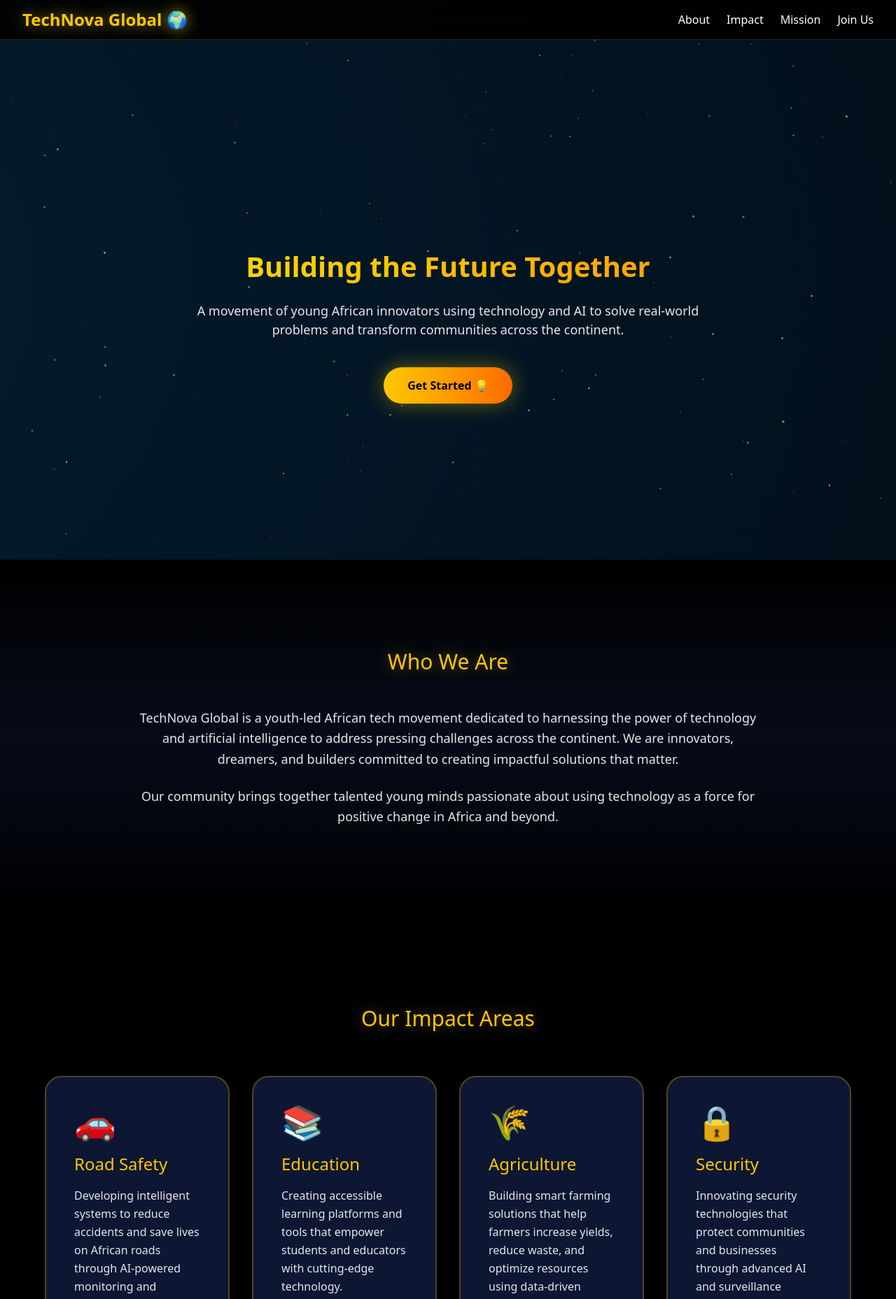
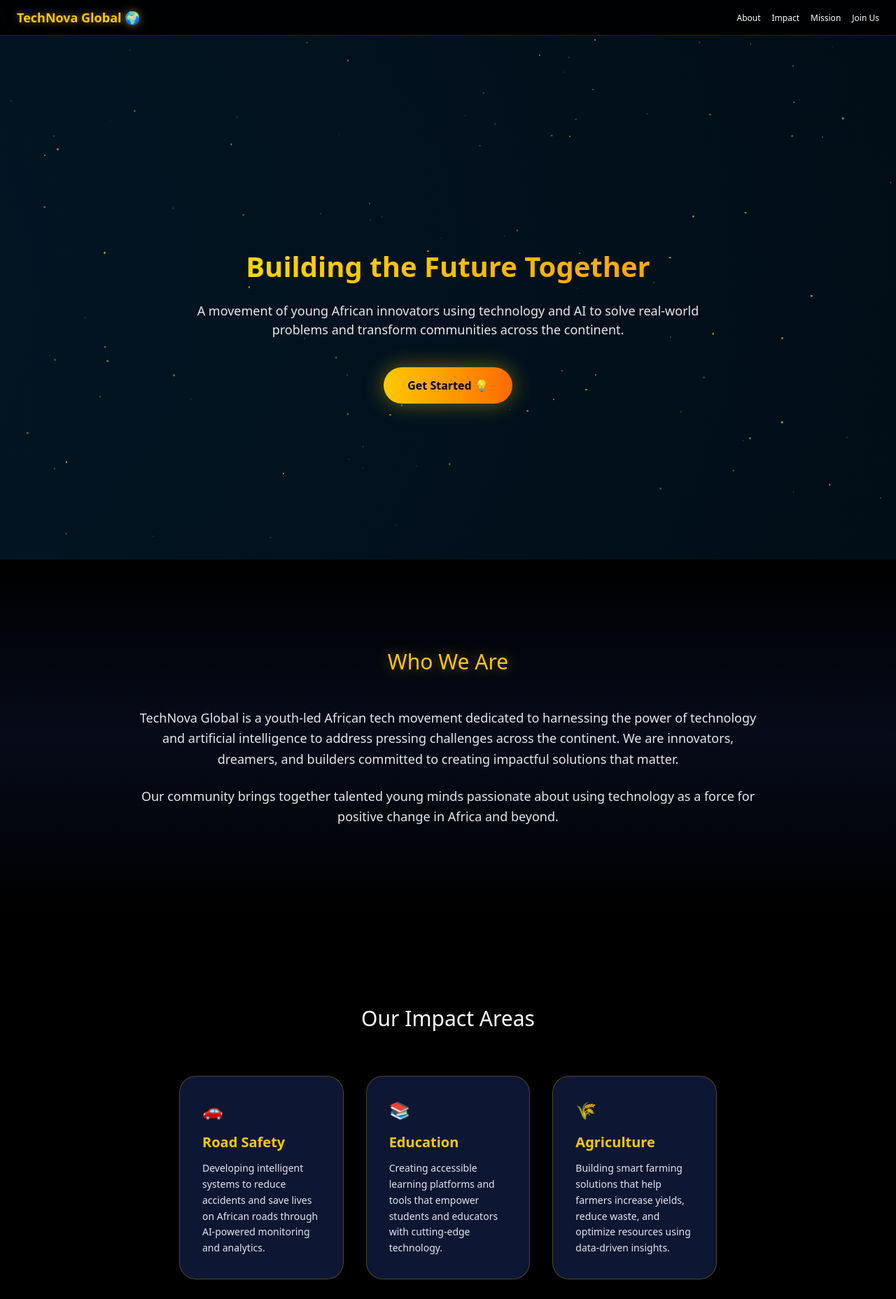
Before and after one commit to Opesco12/Tech_Nova, a React (Vite) app: page / in a window 1280 px wide. Shown: the top 1857 px of the page at 70% size. Built offline with nearby package versions, Linux system fonts and the light colour scheme.

Commit message:
initial commit

```diff
--- /dev/null
+++ b/postcss.config.js
@@ -0,0 +1,5 @@
+export default {
+  plugins: {
+    "@tailwindcss/postcss": {},
+  },
+};
--- /dev/null
+++ b/src/componenets/header.tsx
@@ -0,0 +1,30 @@
+export default function Header() {
+  return (
+    <header className="fixed top-0 w-full px-12 py-5 flex justify-between items-center bg-black/90 backdrop-blur-lg z-50 border-b border-yellow-500/20">
+      <div
+        className="text-2xl font-bold text-yellow-400 drop-shadow-lg"
+        style={{ textShadow: "0 0 20px rgba(255, 215, 0, 0.6)" }}
+      >
+        TechNova Global 🌍
+      </div>
+      <nav className="flex gap-8">
+        <a href="#about" className="text-white font-medium transition-all relative group">
+          About
+          <span className="absolute bottom-0 left-0 w-0 h-0.5 bg-yellow-400 transition-all group-hover:w-full"></span>
+        </a>
+        <a href="#impact" className="text-white font-medium transition-all relative group">
+          Impact
+          <span className="absolute bottom-0 left-0 w-0 h-0.5 bg-yellow-400 transition-all group-hover:w-full"></span>
+        </a>
+        <a href="#mission" className="text-white font-medium transition-all relative group">
+          Mission
+          <span className="absolute bottom-0 left-0 w-0 h-0.5 bg-yellow-400 transition-all group-hover:w-full"></span>
+        </a>
+        <a href="#join" className="text-white font-medium transition-all relative group">
+          Join Us
+          <span className="absolute bottom-0 left-0 w-0 h-0.5 bg-yellow-400 transition-all group-hover:w-full"></span>
+        </a>
+      </nav>
+    </header>
+  )
+}
--- /dev/null
+++ b/src/componenets/particle-background.ts
@@ -0,0 +1,3 @@
+// This file contained JSX in a .ts module, which caused TypeScript compile errors.
+// The component has been moved to `particle-background.tsx`.
+export {}
--- a/src/components/about.tsx
+++ b/src/components/about.tsx
@@ -1,6 +1,6 @@
 export default function About() {
   return (
-    <section id="about" className="py-32 px-12 bg-gradient-to-b from-transparent via-blue-950/30 to-transparent">
+    <section id="about" className="relative z-10 py-32 px-12 bg-gradient-to-b from-transparent via-blue-950/30 to-transparent">
       <h2
         className="text-5xl text-center mb-12 text-yellow-400 md:text-3xl"
         style={{ textShadow: "0 0 20px rgba(255, 215, 0, 0.4)" }}
--- a/src/components/cta.tsx
+++ b/src/components/cta.tsx
@@ -2,7 +2,7 @@ export default function CTA() {
   return (
     <section
       id="join"
-      className="py-32 px-12 text-center bg-gradient-to-b from-transparent via-blue-950/30 to-transparent"
+      className="relative z-10 py-32 px-12 text-center bg-gradient-to-b from-transparent via-blue-950/30 to-transparent"
     >
       <h2
         className="text-5xl mb-8 text-yellow-400 md:text-3xl"
--- a/src/components/footer.tsx
+++ b/src/components/footer.tsx
@@ -1,6 +1,6 @@
 export default function Footer() {
   return (
-    <footer className="py-12 px-12 text-center bg-black/90 border-t border-yellow-500/20">
+    <footer className="relative z-10 py-12 px-12 text-center bg-black/90 border-t border-yellow-500/20">
       <p className="text-gray-200 mb-5">© 2025 TechNova Global. Building the Future Together.</p>
       <p className="text-gray-200 mb-5">Empowering African Youth Through Technology & Innovation</p>
       <div className="flex justify-center gap-8 mt-5">
--- a/src/components/header.tsx
+++ b/src/components/header.tsx
@@ -1,26 +1,26 @@
 export default function Header() {
   return (
-    <header className="fixed top-0 w-full px-8 py-3 flex justify-between items-center bg-black/90 backdrop-blur-lg z-50 border-b border-yellow-500/20">
+    <header className="fixed top-0 w-full px-6 py-4 flex justify-between items-center bg-black/90 backdrop-blur-lg z-50 border-b border-yellow-500/20">
       <div
-        className="text-2xl font-bold text-yellow-400 drop-shadow-lg"
-        style={{ textShadow: "0 0 20px rgba(255, 215, 0, 0.6)" }}
+        className="text-lg font-bold text-yellow-400 drop-shadow-lg"
+        style={{ textShadow: "0 0 12px rgba(255, 215, 0, 0.5)", lineHeight: 1 }}
       >
         TechNova Global 🌍
       </div>
-      <nav className="flex gap-6">
-        <a href="#about" className="text-white font-small transition-all relative group">
+      <nav className="flex gap-4">
+        <a href="#about" className="text-xs text-white font-medium leading-tight transition-all relative group">
           About
           <span className="absolute bottom-0 left-0 w-0 h-0.5 bg-yellow-400 transition-all group-hover:w-full"></span>
         </a>
-        <a href="#impact" className="text-white font-small transition-all relative group">
+        <a href="#impact" className="text-xs text-white font-medium leading-tight transition-all relative group">
           Impact
           <span className="absolute bottom-0 left-0 w-0 h-0.5 bg-yellow-400 transition-all group-hover:w-full"></span>
         </a>
-        <a href="#mission" className="text-white font-small transition-all relative group">
+        <a href="#mission" className="text-xs text-white font-medium leading-tight transition-all relative group">
           Mission
           <span className="absolute bottom-0 left-0 w-0 h-0.5 bg-yellow-400 transition-all group-hover:w-full"></span>
         </a>
-        <a href="#join" className="text-white font-small transition-all relative group">
+        <a href="#join" className="text-xs text-white font-medium leading-tight transition-all relative group">
           Join Us
           <span className="absolute bottom-0 left-0 w-0 h-0.5 bg-yellow-400 transition-all group-hover:w-full"></span>
         </a>
--- a/src/components/impact.tsx
+++ b/src/components/impact.tsx
@@ -28,23 +28,27 @@ const impactCards = [
 export default function Impact() {
   return (
     <section id="impact" className="py-32 px-12">
-      <h2
-        className="text-5xl text-center mb-16 text-yellow-400 md:text-3xl"
-        style={{ textShadow: "0 0 20px rgba(255, 215, 0, 0.4)" }}
-      >
-        Our Impact Areas
-      </h2>
-      <div className="grid grid-cols-1 md:grid-cols-2 lg:grid-cols-4 gap-8 max-w-6xl mx-auto">
+     <h2 className="text-5xl text-center mb-16 text-white md:text-3xl">
+  Our Impact Areas
+</h2>
+
+      <div className="grid grid-cols-1 md:grid-cols-2 lg:grid-cols-3 gap-8 max-w-3xl mx-auto">
         {impactCards.map((card, index) => (
           <div
             key={index}
-            className="fade-in-up bg-blue-950/60 p-10 rounded-3xl border-2 border-yellow-500/30 transition-all hover:translate-y-2 hover:border-yellow-500/80 hover:shadow-lg backdrop-blur-lg"
-            style={{ boxShadow: "hover: 0 0 30px rgba(255, 215, 0, 0.3)" }}
+            className="fade-in-up bg-blue-950/60 p-8 rounded-3xl border border-yellow-500/30 transition-all hover:translate-y-2 hover:border-yellow-500/80 hover:shadow-lg backdrop-blur-lg"
           >
-            <div className="text-5xl mb-5">{card.icon}</div>
-            <h3 className="text-2xl mb-4 text-yellow-400">{card.title}</h3>
-            <p className="text-gray-200 leading-relaxed">{card.description}</p>
+            <div className="text-2xl mb-4">{card.icon}</div>
+
+            <h3 className="text-xl font-semibold text-yellow-400 mb-3">
+              {card.title}
+            </h3>
+
+            <p className="text-gray-200 leading-relaxed text-sm">
+              {card.description}
+            </p>
           </div>
+
         ))}
       </div>
     </section>
--- a/src/components/mission.tsx
+++ b/src/components/mission.tsx
@@ -1,6 +1,6 @@
 export default function Mission() {
   return (
-    <section id="mission" className="py-32 px-12 bg-gradient-to-b from-transparent via-blue-950/30 to-transparent">
+    <section id="mission" className="relative z-10 py-32 px-12 bg-gradient-to-b from-transparent via-blue-950/30 to-transparent">
       <h2
         className="text-5xl text-center mb-10 text-yellow-400 md:text-3xl"
         style={{ textShadow: "0 0 20px rgba(255, 215, 0, 0.4)" }}
--- a/src/components/particle-background.tsx
+++ b/src/components/particle-background.tsx
@@ -34,7 +34,7 @@ export default function ParticleBackground() {
       <div
         className="animated-bg fixed top-0 left-0 w-full h-full z-0"
         style={{
-          background: "radial-gradient(ellipse at center, #07233a 0%, #031726 35%, #00060c 100%)",
+          background: "radial-gradient(ellipse at center, #07233a 0%, #031726 15%, #00060c 100%)",
           backgroundSize: "400% 400%",
           animation: "backgroundShift 20s ease infinite",
         }}
```
